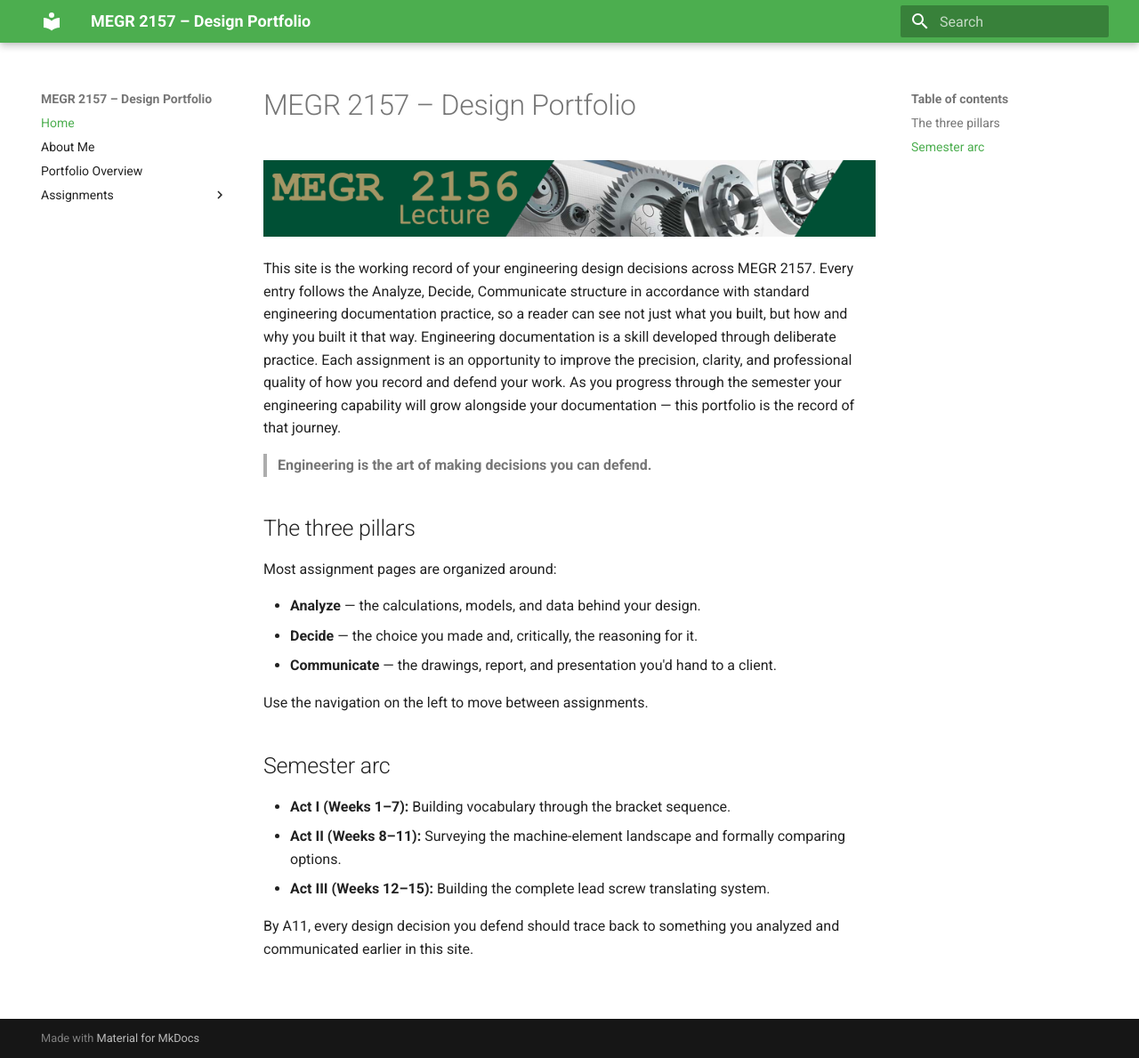
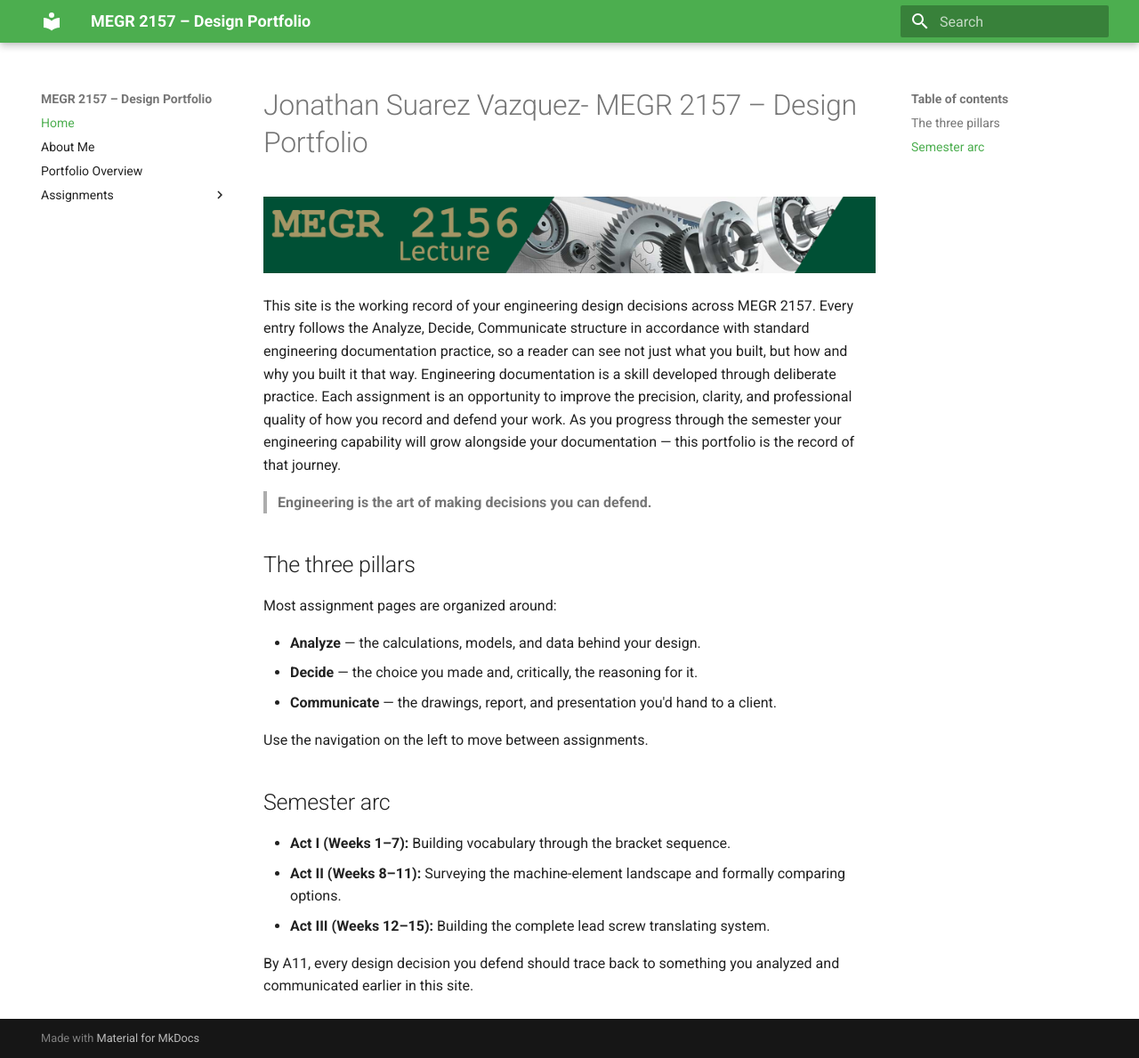
Before and after one commit to JonathanSuarezVazquez/Jonathans-megr2157-portfolio, an MkDocs documentation site: the page built from docs/index.md, in a window 1280 px wide and 1189 px high. Shown: the whole window at 89% size. Built offline with MkDocs 1.6.1 and Material for MkDocs 9.7.7, drawn with Linux system fonts in a browser that asks for light colours.

Commit message:
Update title in index.md to include author name

```diff
--- a/docs/index.md
+++ b/docs/index.md
@@ -1,4 +1,4 @@
-# MEGR 2157 – Design Portfolio
+# Jonathan Suarez Vazquez- MEGR 2157 – Design Portfolio
 
 ![MEGR 2156-7 Title](MEGR2156title.png)
 
```
